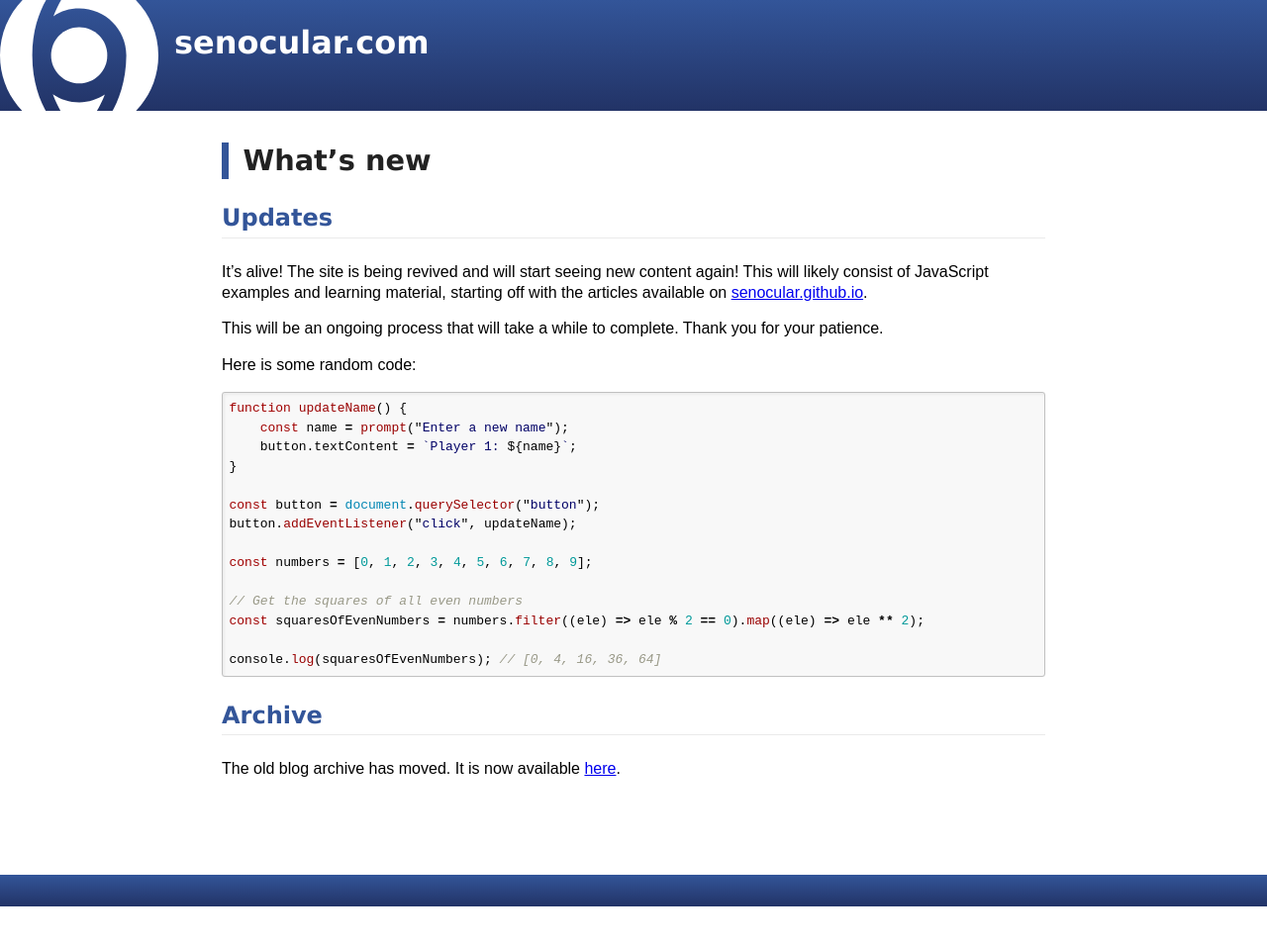
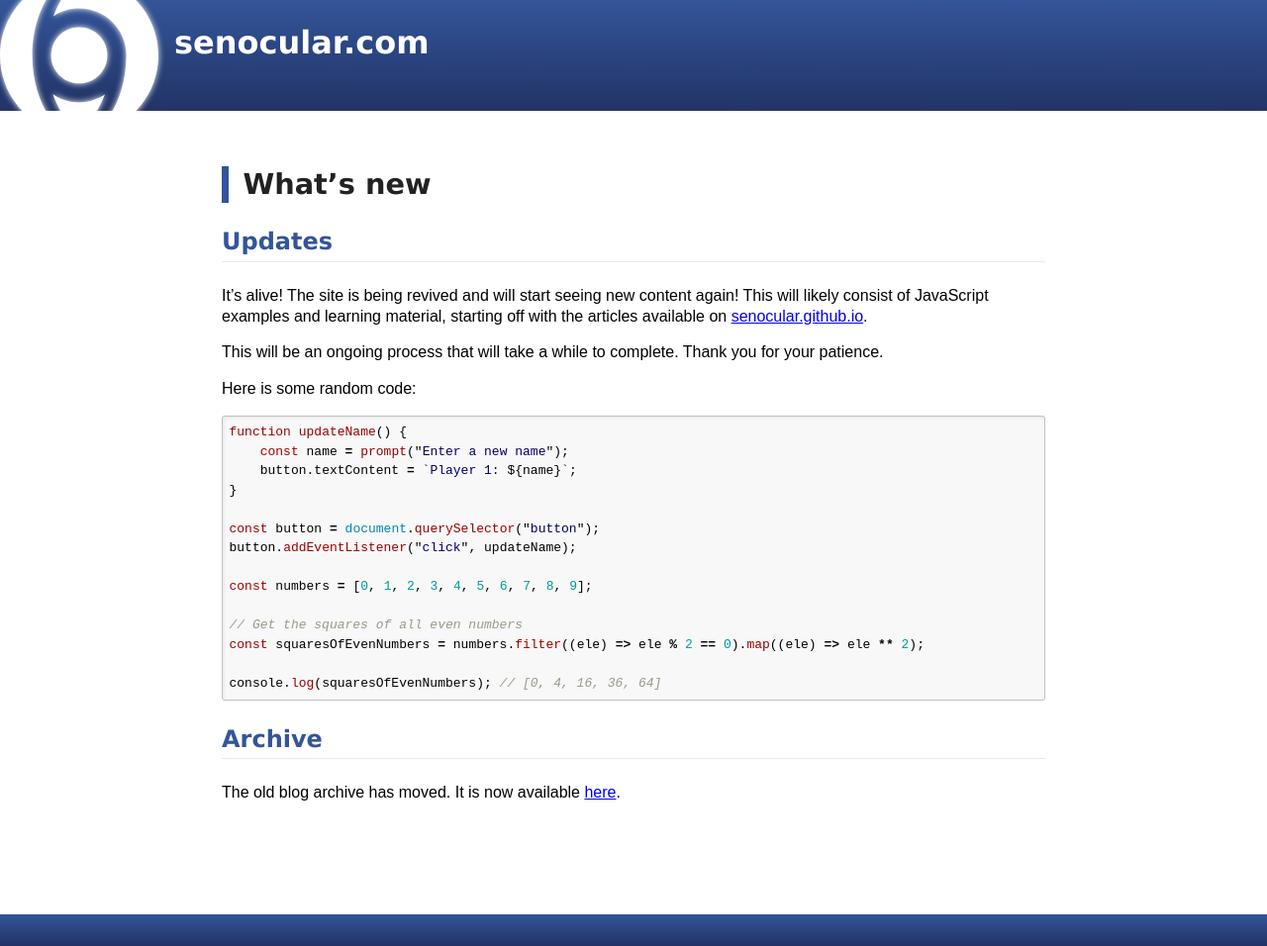
Before and after one commit to senocular/www.senocular.com, a Jekyll site: the page built from README.md, in a window 1280 px wide. Shown: the whole page at 99% size. Built offline with Jekyll 4.4.1, drawn with Linux system fonts in a browser that asks for light colours; our own code applies the rules of GitHub Pages for plain Markdown files; the repository's description, which GitHub fills in, is left out; before the commit the page ends 916 px from its top, so only the background shows below that.

Commit message:
Update style.css

```diff
--- a/assets/css/style.css
+++ b/assets/css/style.css
@@ -5,7 +5,10 @@
 }
 
 body {
+    display: flex;
+    flex-direction: column;
     margin: 0;
+    min-height: 100vh;
 }
 
 header {
@@ -23,10 +26,12 @@ header {
         height: 10rem;
         margin-top: -1.5rem;
         margin-bottom: -1.5rem;
+        filter: drop-shadow(0 0 0.2rem white);
     }
 }
 
 main {
+    flex: 1;
     max-width: 52rem;
     margin: 2rem auto 6rem auto;
     padding: 0 2rem;
```
